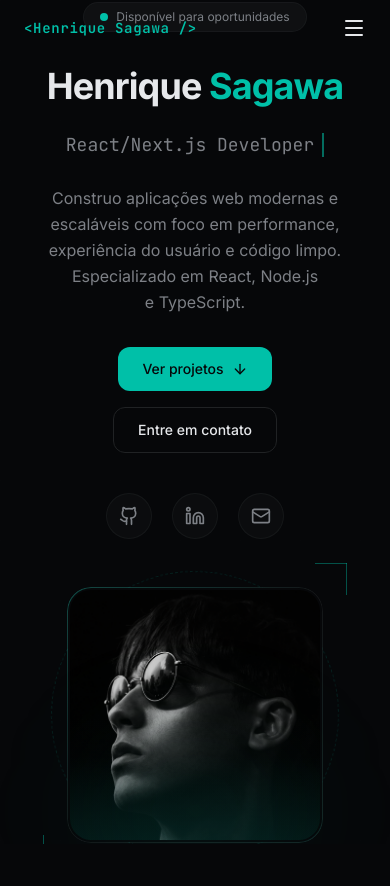
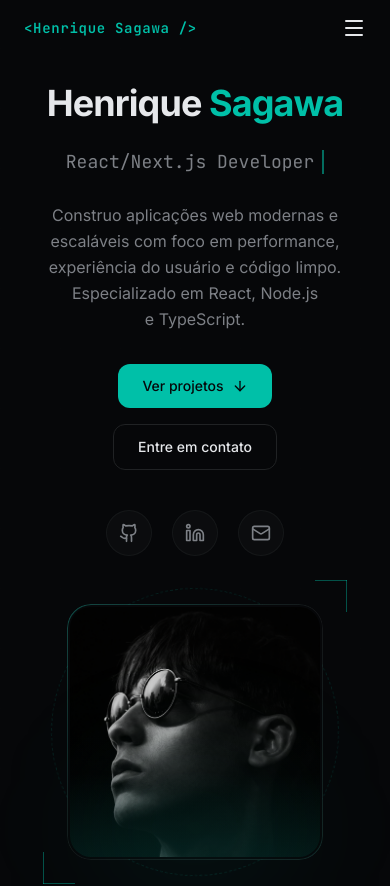
Before and after one commit to HenriqueSagawa/portfolio, a Next.js app: page / in a window 390 px wide. Shown: the top 886 px of the page. Built offline with nearby package versions, Linux system fonts and the light colour scheme.

Commit message:
update responsive

```diff
--- a/components/hero.tsx
+++ b/components/hero.tsx
@@ -42,7 +42,7 @@ export function Hero() {
   }, [displayText, isDeleting, roleIndex]);
 
   return (
-    <section className="relative flex min-h-screen items-center justify-center overflow-hidden px-6">
+    <section className="relative flex min-h-screen items-center justify-center overflow-hidden px-6 mt-12 lg:mt-0">
       {/* Subtle background grid */}
       <div className="pointer-events-none absolute inset-0 opacity-[0.03]">
         <div
@@ -70,7 +70,7 @@ export function Hero() {
         {/* Text content */}
         <div className="flex-1 text-center lg:text-left">
           {/* Status badge */}
-          <div className="mb-8 inline-flex items-center gap-2 rounded-full border border-border/50 bg-secondary/50 px-4 py-1.5">
+          <div className="hidden lg:inline-flex mb-8 items-center gap-2 rounded-full border border-border/50 bg-secondary/50 px-4 py-1.5">
             <span className="relative flex h-2 w-2">
               <span className="absolute inline-flex h-full w-full animate-ping rounded-full bg-primary opacity-75" />
               <span className="relative inline-flex h-2 w-2 rounded-full bg-primary" />
```
